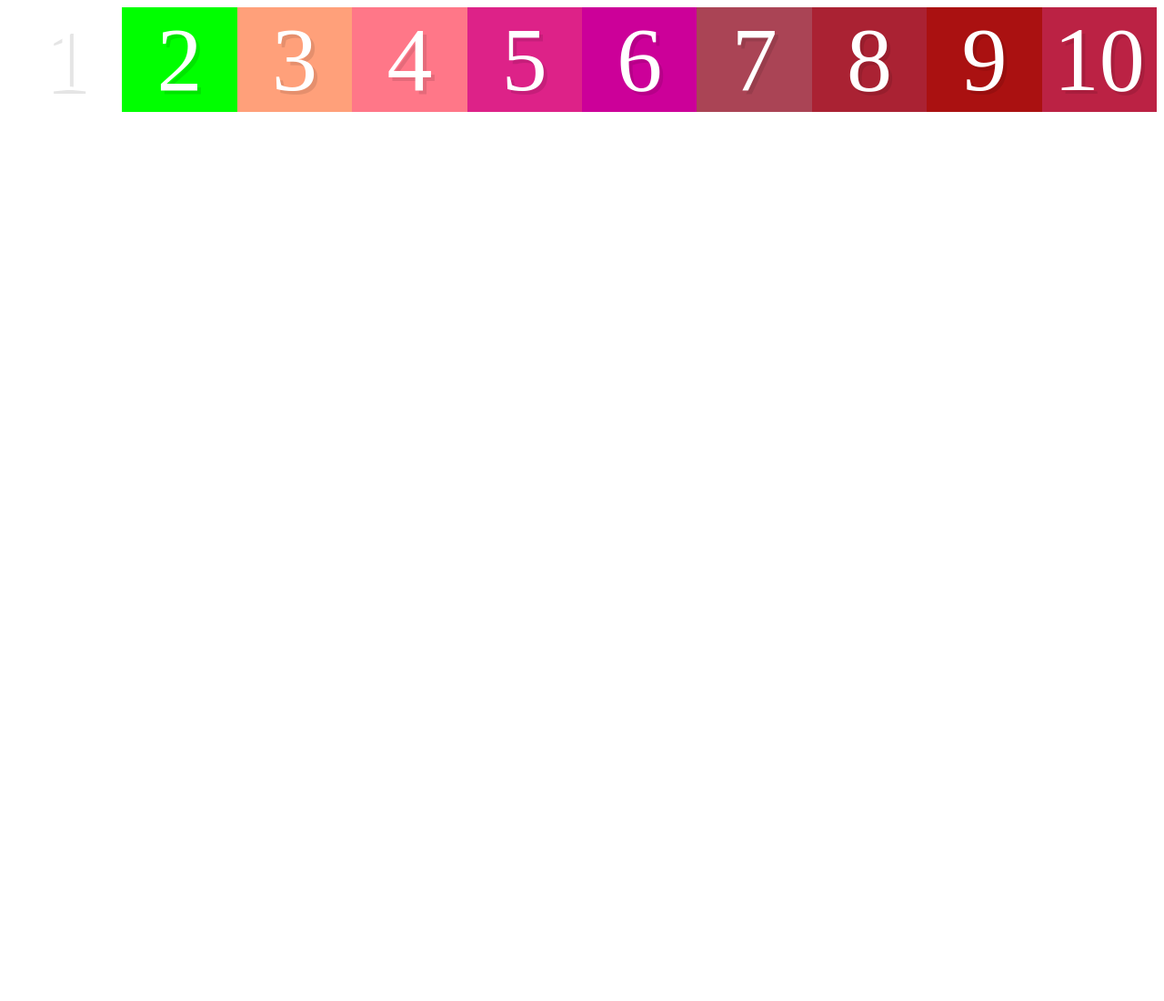
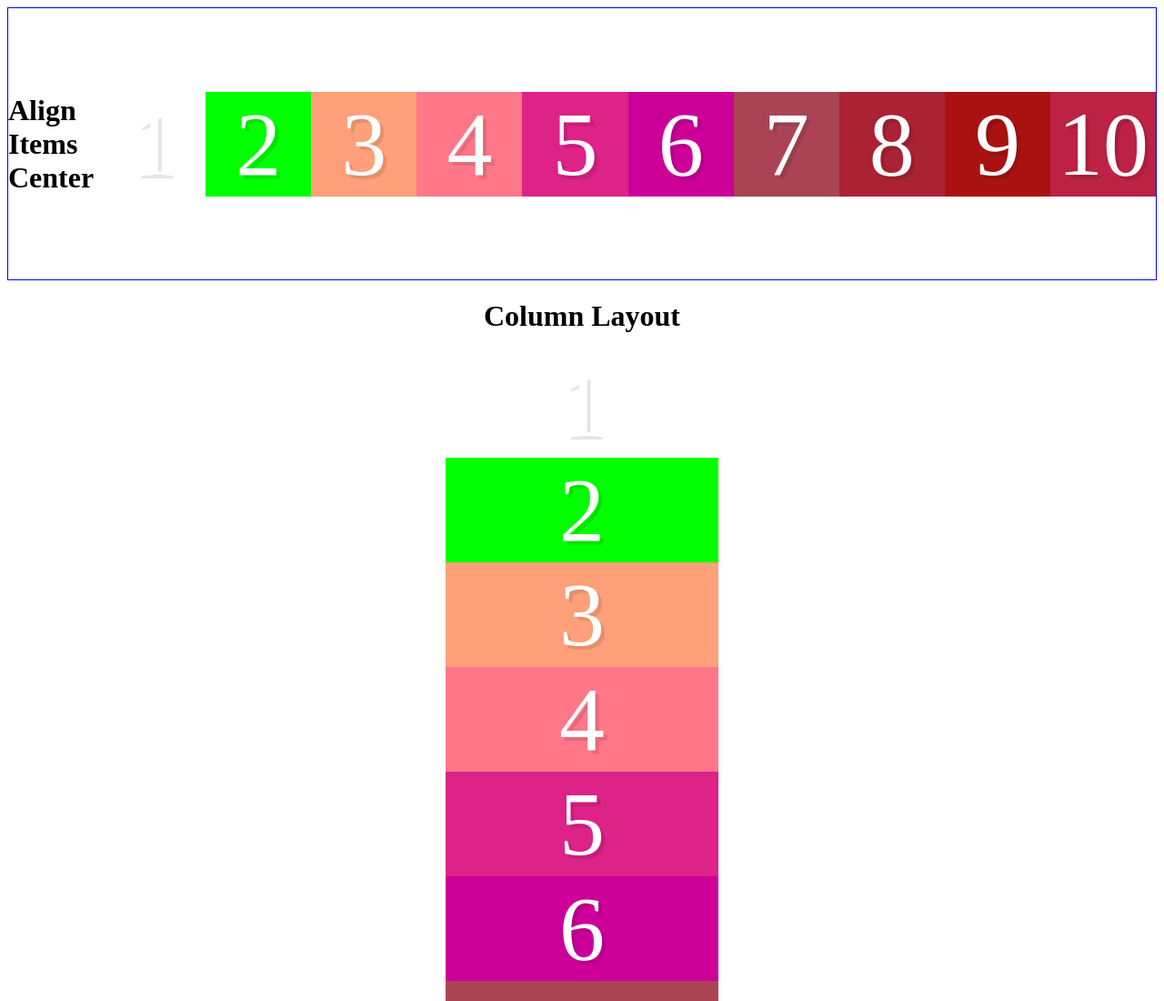
Before and after one commit to timsully/Front-End, a plain HTML site: page wes-bos-flexbox/lesson_06/index.html in a window 1280 px wide. Shown: the top 1100 px of the page at 91% size. Before the commit the page ends 800 px from the top, so only its background shows below. Drawn offline with Linux system fonts and the light colour scheme.

Commit message:
complete lesson 6

```diff
--- a/wes-bos-flexbox/lesson_06/css/styles.css
+++ b/wes-bos-flexbox/lesson_06/css/styles.css
@@ -43,10 +43,28 @@
   background: #b24;
 }
 
-.container {
+.container1 {
   display: flex;
+  border: 1px solid blue;
+  align-items: center;
+  height: 300px;
+}
+
+.container2 {
+  display: flex;
+  align-items: center;
+  height: 300px;
+  flex-direction: column;
+}
+
+.container3 {
+  display: flex;
+  align-items: center;
+  height: 300px;
+  flex-direction: column;
 }
 
 .box {
   width: 300px;
+
 }
--- a/wes-bos-flexbox/lesson_06/index.html
+++ b/wes-bos-flexbox/lesson_06/index.html
@@ -9,7 +9,8 @@
 </head>
 <body>
 
-  <div class="container">
+  <div class="container1">
+    <h1>Align Items Center</h1>
     <div class="box box1">1</div>
     <div class="box box2">2</div>
     <div class="box box3">3</div>
@@ -23,5 +24,19 @@
 
   </div>
 
+  <div class="container2">
+    <h1>Column Layout</h1>
+    <div class="box box1">1</div>
+    <div class="box box2">2</div>
+    <div class="box box3">3</div>
+    <div class="box box4">4</div>
+    <div class="box box5">5</div>
+    <div class="box box6">6</div>
+    <div class="box box7">7</div>
+    <div class="box box8">8</div>
+    <div class="box box9">9</div>
+    <div class="box box10">10</div>
+  </div>
+
 </body>
 </html>
```
